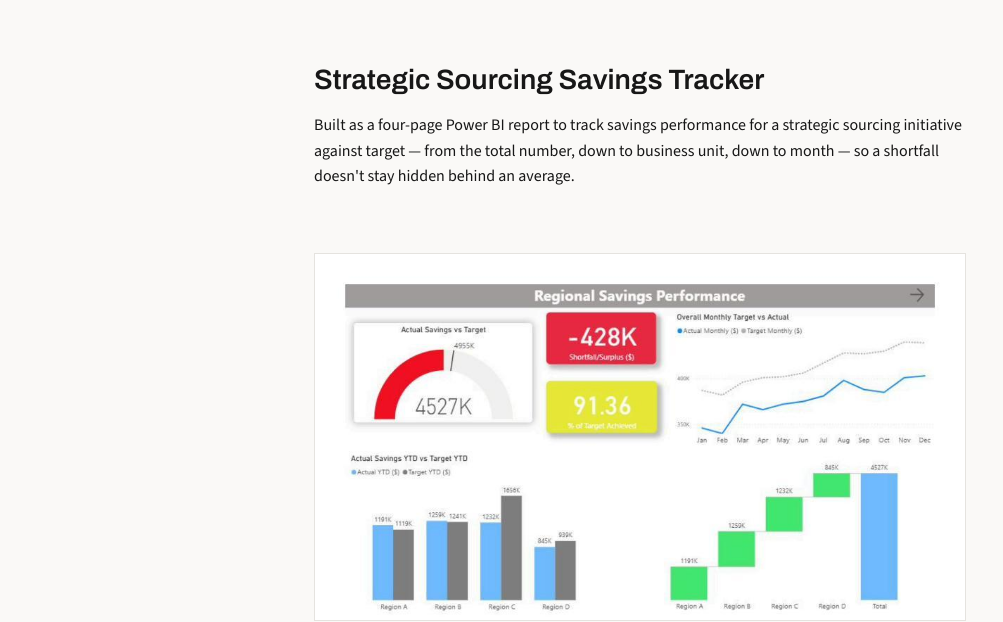
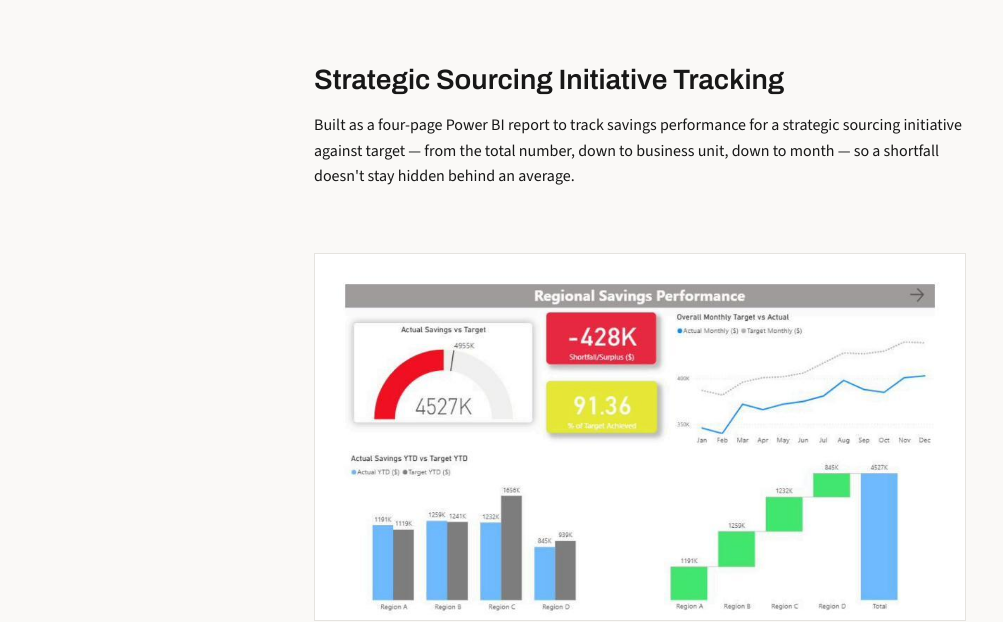
Before and after one commit to danelleSchlebusch/danelleSchlebusch.github.io, a plain HTML site: page work.html in a window 1280 px wide. Shown: the part 216-838 px from the top of the page, without its empty margins (0-1003 px from the left). Drawn offline with nearby package versions, Linux system fonts and the light colour scheme.

Commit message:
Changed Title

```diff
--- a/work.html
+++ b/work.html
@@ -54,7 +54,7 @@
         Work
       </h1>
 
-      <h2>Strategic Sourcing Savings Tracker</h2>
+      <h2>Strategic Sourcing Initiative Tracking</h2>
       <p>
         Built as a four-page Power BI report to track savings performance
         for a strategic sourcing initiative against target — from the
```
